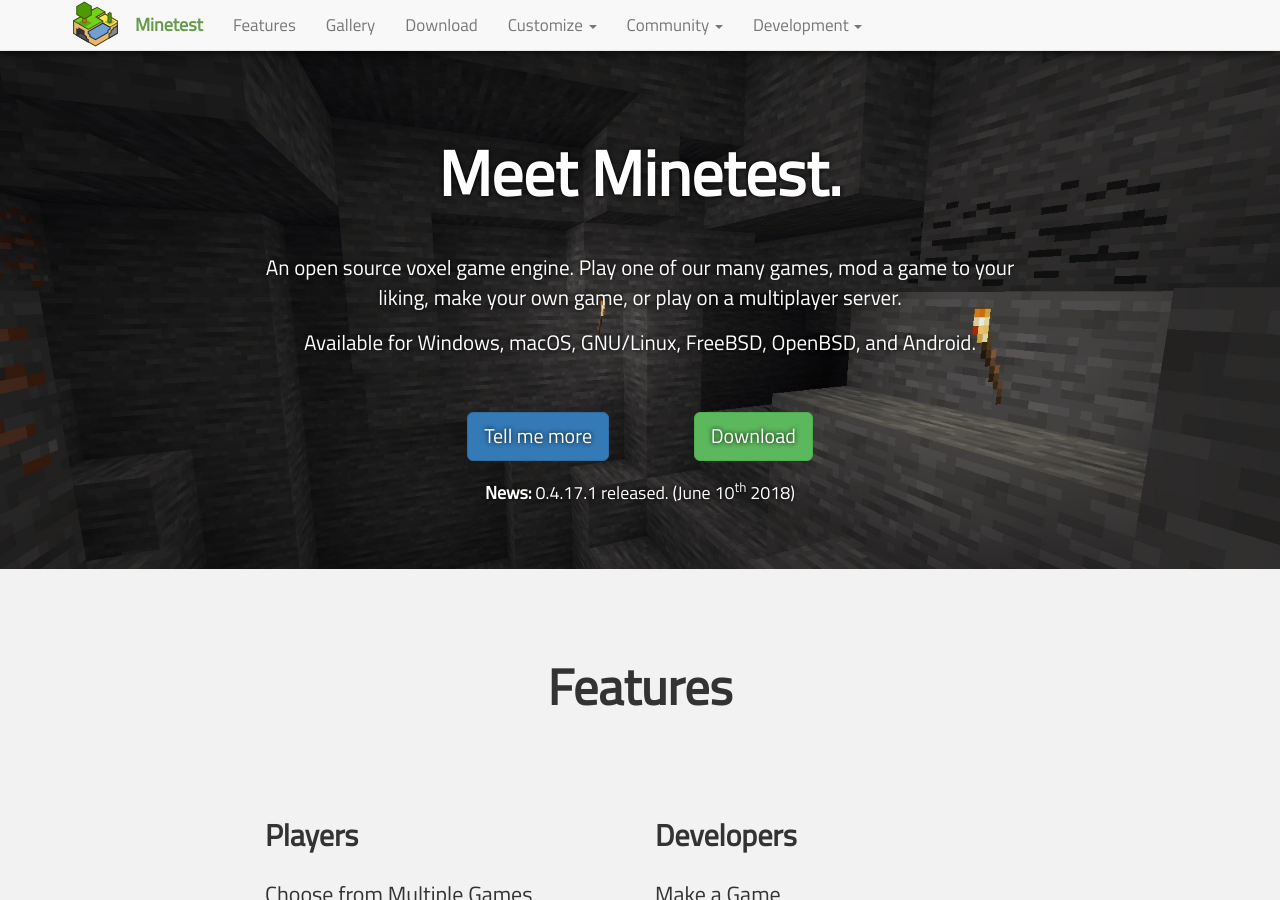
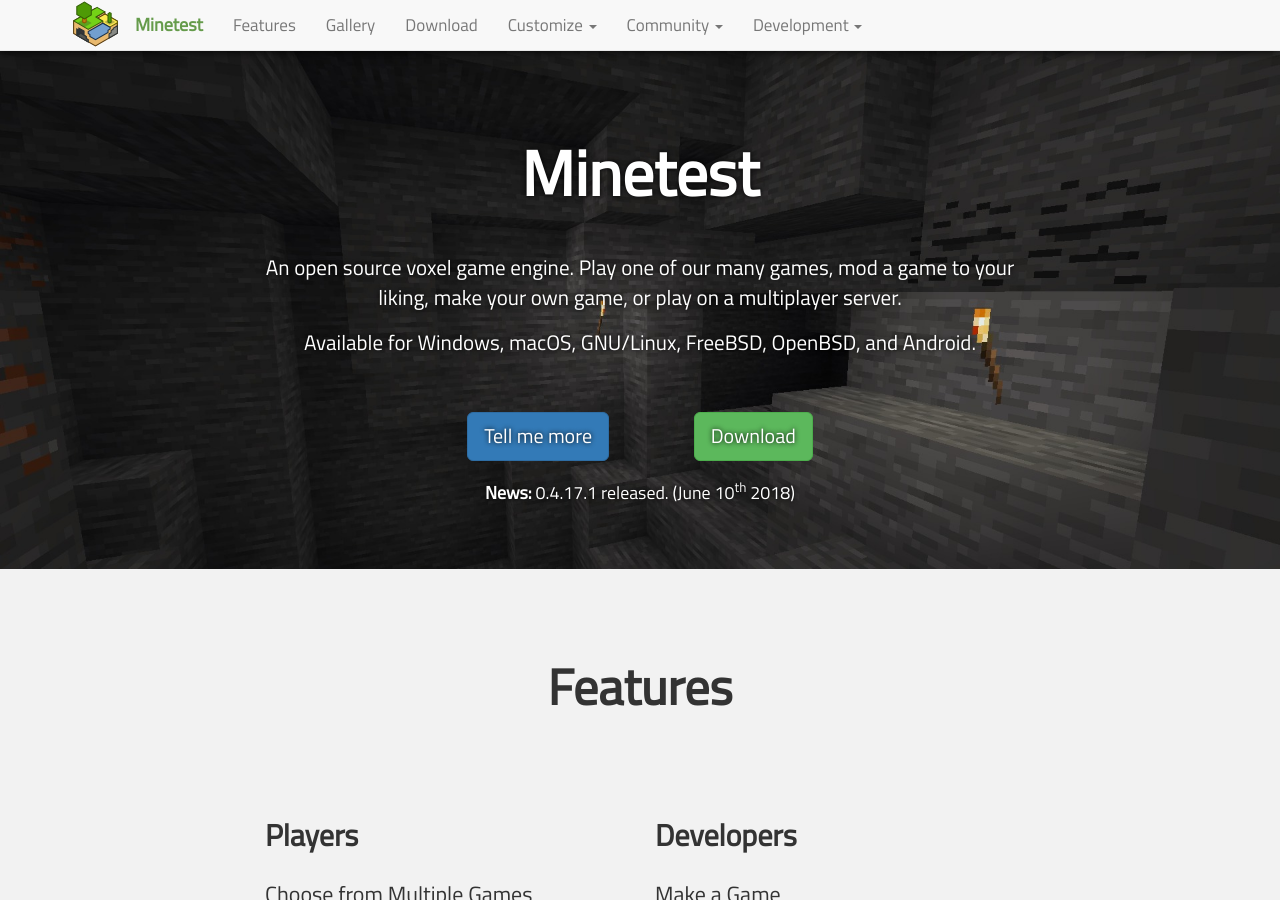
Before and after one commit to minetest/minetest.github.io, a Jekyll site: the page built from index.html, in a window 1280 px wide and 900 px high. Built offline with Jekyll 4.4.1, drawn with Linux system fonts in a browser that asks for light colours; comment, search, counter and statistics services are not loaded.

Commit message:
Change 'Meet Minetest.' to 'Minetest'

```diff
--- a/_layouts/homepage.html
+++ b/_layouts/homepage.html
@@ -2,7 +2,7 @@
 
 <div class="jumbotron">
   <div class="center">
-    <h1>Meet Minetest.</h1>
+    <h1>Minetest</h1>
     <p>
       An open source voxel game engine.
       Play one of our many games, mod a game to your liking, make your own game,
```
